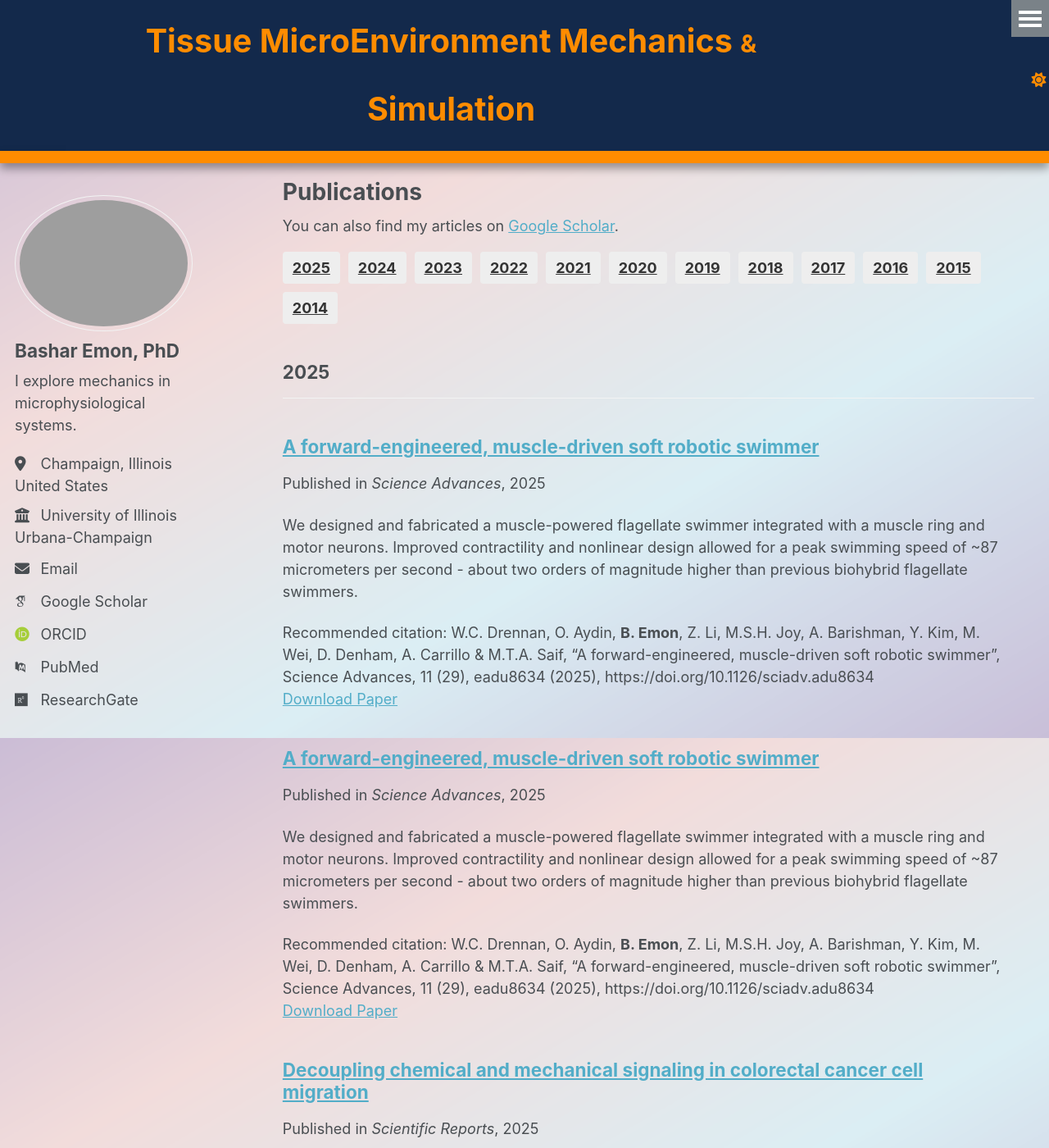
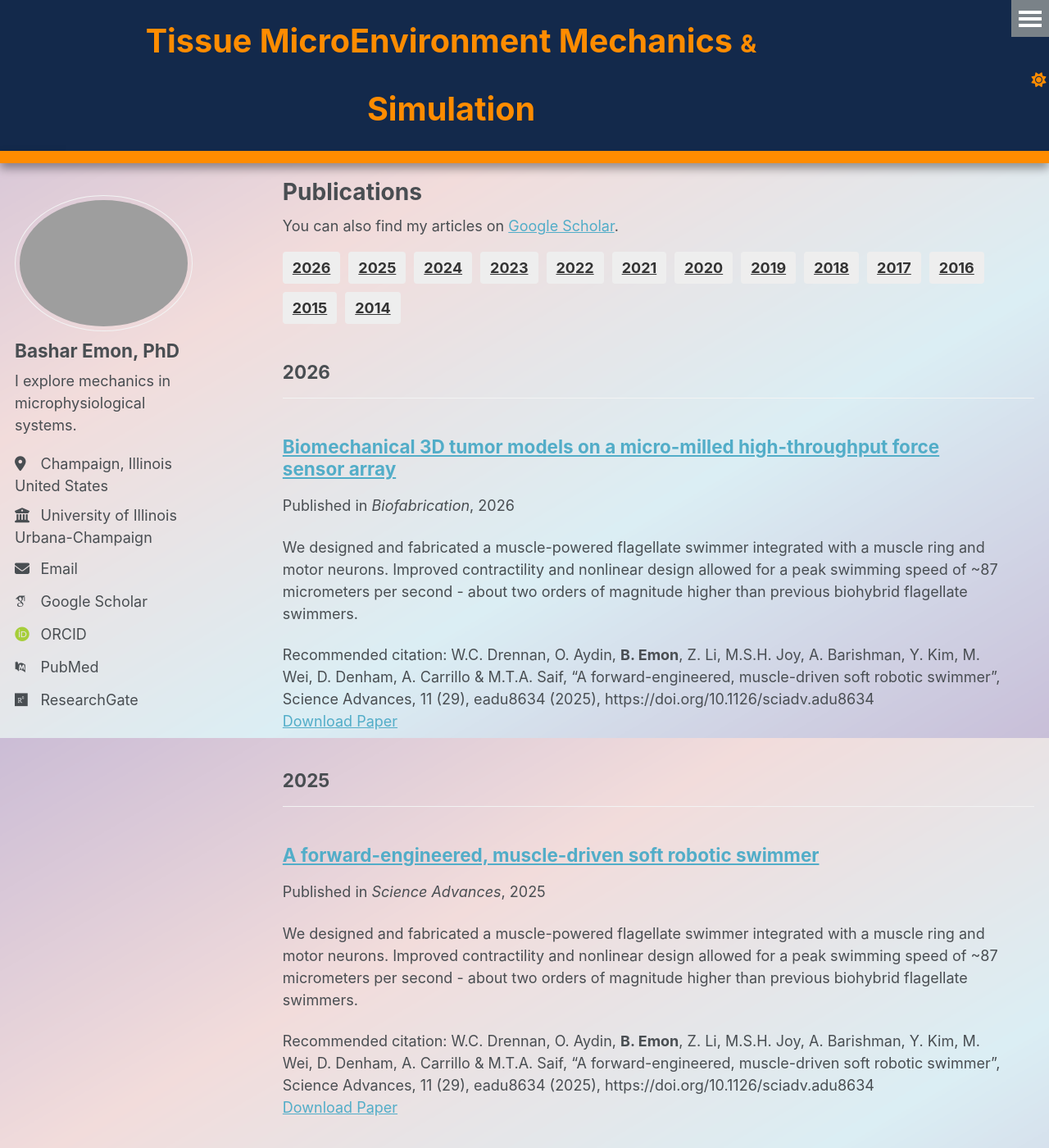
Before and after one commit to BasharEmon/BasharEmon.github.io, a Jekyll site: the page built from _pages/publications.html, in a window 1280 px wide and 1400 px high. Shown: the whole window at 82% size. Built offline with Jekyll 4.4.1, drawn with Linux system fonts in a browser that asks for light colours; some web fonts are replaced.

Commit message:
Update publication details for Biofabrication 2026

```diff
--- a/_publications/Biofabrication 2026.md
+++ b/_publications/Biofabrication 2026.md
@@ -1,12 +1,12 @@
 ---
-title: "A forward-engineered, muscle-driven soft robotic swimmer"
+title: "Biomechanical 3D tumor models on a micro-milled high-throughput force sensor array"
 collection: publications
 category: manuscripts
-permalink: /publication/ScienceAdvances 2025
+permalink: /publication/Biofabrication 2026
 excerpt: 'We designed and fabricated a muscle-powered flagellate swimmer integrated with a muscle ring and motor neurons. Improved contractility and nonlinear design allowed for a peak swimming speed of ~87 micrometers per second - about two orders of magnitude higher than previous biohybrid flagellate swimmers.'
-date: 2025-07-16
-venue: 'Science Advances'
-paperurl: 'http://BasharEmon.github.io/files/ScienceAdvances 2025.pdf'
+date: 2026-03-27
+venue: 'Biofabrication'
+paperurl: 'https://iopscience.iop.org/article/10.1088/1758-5090/ae5347'
 citation: 'W.C. Drennan, O. Aydin, <b>B. Emon</b>, Z. Li, M.S.H. Joy, A. Barishman, Y. Kim, M. Wei, D. Denham, A. Carrillo & M.T.A. Saif, “A forward-engineered, muscle-driven soft robotic swimmer”, Science Advances, 11 (29), eadu8634 (2025), https://doi.org/10.1126/sciadv.adu8634'
 ---
 
```
